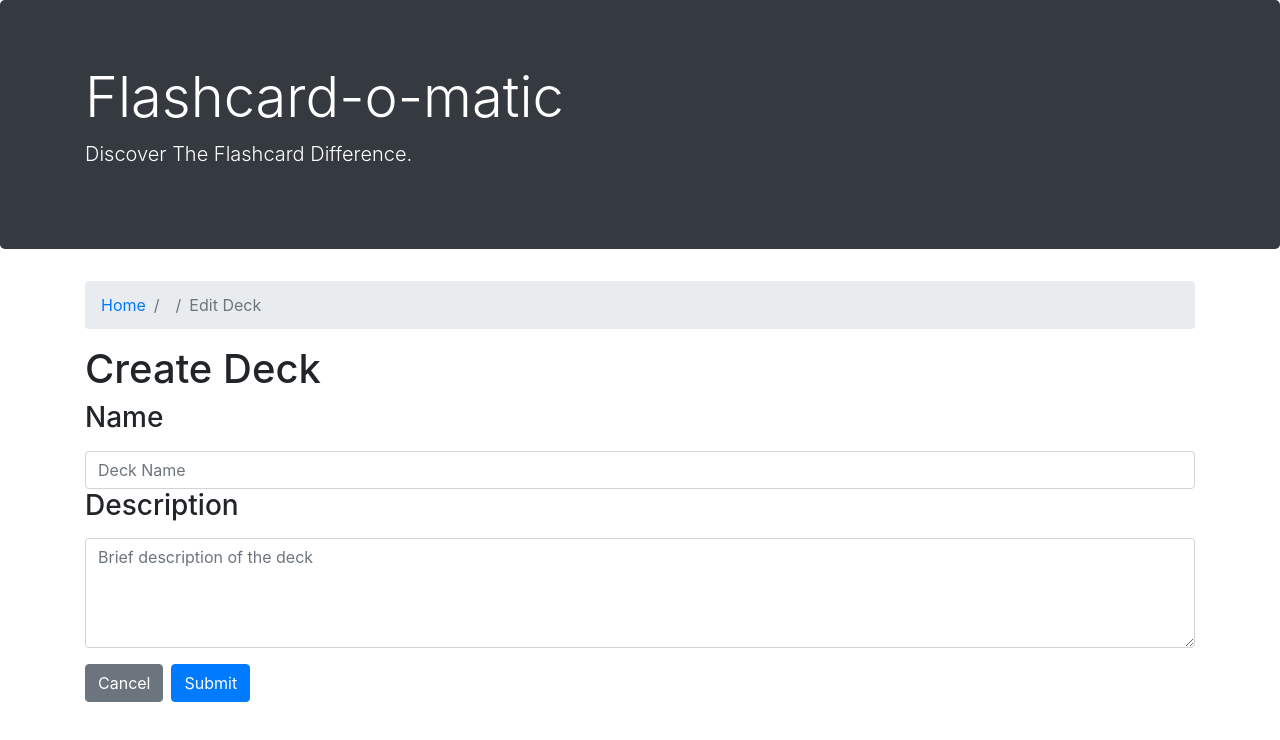
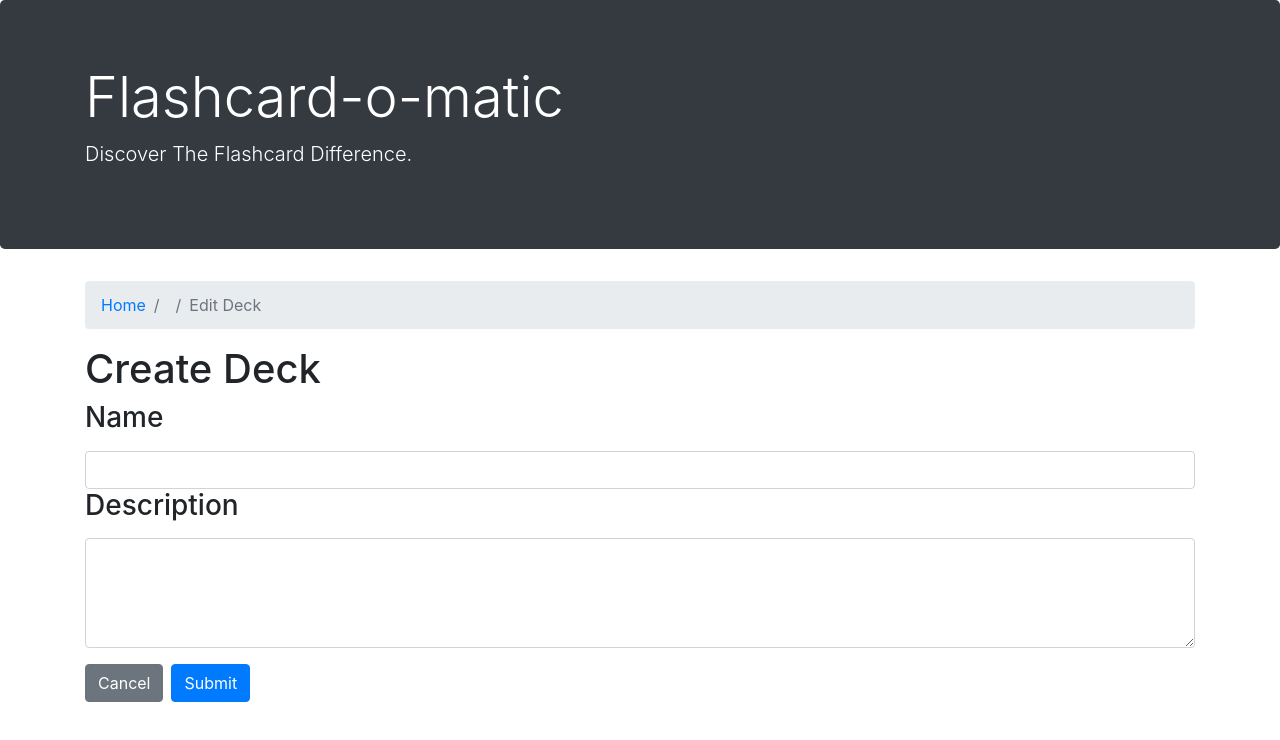
Before and after one commit to gbitz/react-flashcard-project, a React (Create React App) app: page /decks/1/edit in a window 1280 px wide. Shown: the top 740 px of the page. Built offline with nearby package versions, Linux system fonts and the light colour scheme; no server answers; a web font is replaced by a local one.

Commit message:
unit tests passing

```diff
--- a/data/db.json
+++ b/data/db.json
@@ -19,46 +19,6 @@
       "name": "test 2",
       "description": "test 2",
       "id": 4
-    },
-    {
-      "name": "aaaaaaa",
-      "description": "aaaaaaa",
-      "id": 5
-    },
-    {
-      "name": "a",
-      "description": "a",
-      "id": 6
-    },
-    {
-      "name": "aaa",
-      "description": "aaa",
-      "id": 7
-    },
-    {
-      "name": "nnnnnnnnnn",
-      "description": "bbbbbbbbbfffffssfdsasafd",
-      "id": 8
-    },
-    {
-      "name": "deck name",
-      "description": "deck description",
-      "id": 9
-    },
-    {
-      "name": "deck name1",
-      "description": "deck description2",
-      "id": 10
-    },
-    {
-      "name": "deck name1",
-      "description": "dd",
-      "id": 11
-    },
-    {
-      "name": "dddd",
-      "description": "dddd",
-      "id": 12
     }
   ],
   "cards": [
@@ -94,8 +54,8 @@
     },
     {
       "cards": [],
-      "front": "b",
-      "back": "b",
+      "front": "fdsa",
+      "back": "bsfdsa",
       "deckId": 1,
       "id": 7
     },
--- a/src/Layout/AddCard.js
+++ b/src/Layout/AddCard.js
@@ -6,7 +6,7 @@ import CardForm from "./CardForm";
 
 function AddCard() {
     const [deck, setDeck] = useState([]);
-    const [cards,setCards] = useState([]);
+    // const [cards,setCards] = useState([]);
     const {deckId} = useParams();
 
     useEffect(()=> {
@@ -16,7 +16,7 @@ function AddCard() {
             const response =  readDeck(deckId, abortController.signal);
             const deckFromAPI = await response;
             setDeck(deckFromAPI);
-            setCards(deckFromAPI.cards);
+            // setCards(deckFromAPI.cards);
           } catch (error) {
               if (error.name !== 'AbortError') {
                   throw error;
--- a/src/Layout/CardForm.js
+++ b/src/Layout/CardForm.js
@@ -56,9 +56,8 @@ function CardForm({currentCard={}, deck, deckId, formType}) {
                         className="form-control"
                         name="front"
                         id="front"
-                        value={card.front}
                         onChange={inputFrontHandler}
-                        placeholder={currentCard ? currentCard.front : ""}
+                        defaultValue={currentCard ? currentCard.front : ""}
                     />
                 </div>
                 <div className="form-group">
@@ -70,9 +69,8 @@ function CardForm({currentCard={}, deck, deckId, formType}) {
                         className="form-control"
                         name="back"
                         id="back"
-                        value={card.back}
                         onChange={inputBackHandler}
-                        placeholder={currentCard ? currentCard.back : ""}
+                        defaultValue={currentCard ? currentCard.back : ""}
                     />
                 </div>
 
--- a/src/Layout/CreateDeck.js
+++ b/src/Layout/CreateDeck.js
@@ -1,5 +1,5 @@
 import React, {useState} from "react";
-import {createDeck, readDeck} from "../utils/api/index";
+import {createDeck} from "../utils/api/index";
 import Navbar from "./Navbar.js";
 import {useHistory} from "react-router-dom";
 
--- a/src/Layout/DeleteButton.js
+++ b/src/Layout/DeleteButton.js
@@ -10,11 +10,11 @@ function DeleteButton({itemToDelete, type}) {
                 try {
                     await deleteDeck(itemToDelete.id);
                     console.log("Deck Deleted...");
-
+                    history.push("/")
+                    window.location.reload();
                 } catch (error) {
                     console.log("Deck Deletion Error... ", error);
                 }
-                history.push("/")
             }
 
         } else if (type==="card") {
--- a/src/Layout/EditCard.js
+++ b/src/Layout/EditCard.js
@@ -32,7 +32,7 @@ function EditCard() {
         return () => {
             abortController.abort();
           };
-      }, [deckId]);
+      }, [deckId, cardId]);
 
 
     return (
--- a/src/Layout/EditDeck.js
+++ b/src/Layout/EditDeck.js
@@ -70,9 +70,8 @@ function EditDeck() {
                         name="name"
                         id="name"
                         type="text"
-                        value={deck.name}
+                        defaultValue={deck.name}
                         onChange={nameInputHandler}
-                        placeholder="Deck Name"
                     />
 
                 <label>
@@ -84,8 +83,7 @@ function EditDeck() {
                         id="description"
                         rows="4"
                         onChange={descriptionInputHandler}
-                        value={deck.description}
-                        placeholder="Brief description of the deck"
+                        defaultValue={deck.description}
                     />
                 </div>
 
--- a/src/Layout/Study.js
+++ b/src/Layout/Study.js
@@ -49,12 +49,8 @@ function Study() {
     }
 
     const flipCardHandler = (event) => {
-        //setCardFront(!cardFront)
-        if (cardFront === true) {
-            setCardFront(false);
-        } else {
-            setCardFront(true);
-        }
+        setCardFront(!cardFront)
+
     }
 
     if (cards.length < 3) {
@@ -77,10 +73,13 @@ function Study() {
                     <Navbar deck={deck} currentPage="study"/>
                     <div className="card">
                         <div className="card-body">
-                            <h5 className="card-title">{cardCounter + 1} of {cards.length}</h5>
+                            <h5 className="card-title">Card {cardCounter + 1} of {cards.length}</h5>
                             <p className="card-text">{cardFront ? cards[cardCounter].front : cards[cardCounter].back}</p>
+
+
                             <button type="button" className="btn btn-primary m-2" onClick={flipCardHandler}>Flip</button>
-                            <button type="button" className="btn btn-primary m-2" onClick={nextCardHandler}>Next Card</button>
+                            {!cardFront ?<button type="button" className="btn btn-primary m-2" onClick={nextCardHandler}>Next</button> : ""}
+
 
                         </div>
                     </div>
--- a/src/Layout/index.js
+++ b/src/Layout/index.js
@@ -1,4 +1,4 @@
-import React, {useState, useEffect} from "react";
+import React from "react";
 import Header from "./Header";
 import NotFound from "./NotFound";
 // import {listDecks} from "../utils/api/index";
```
